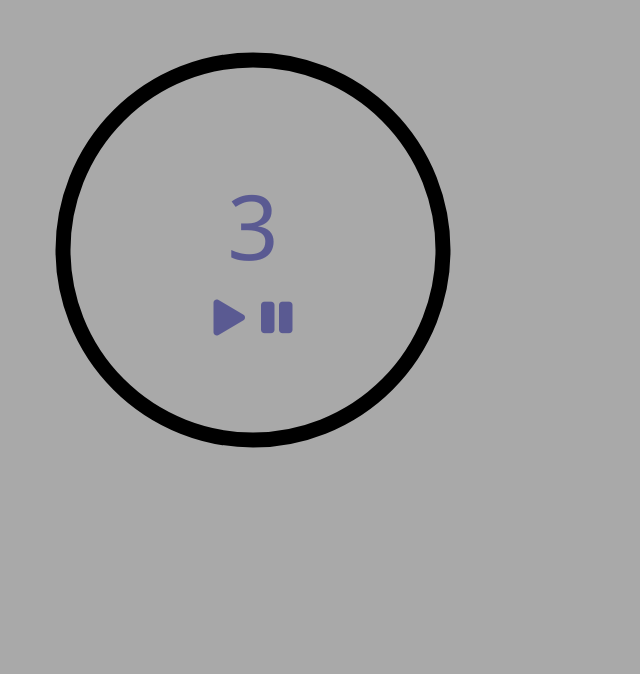
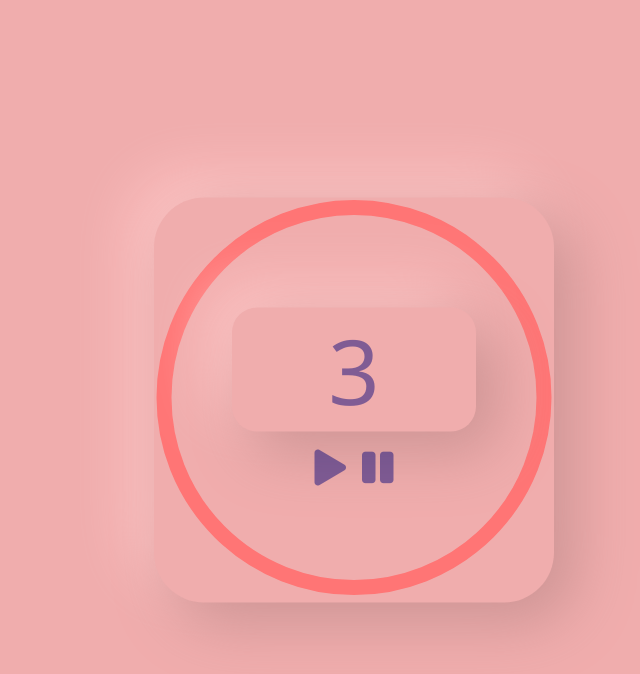
Before and after one commit to rizkyagung18/Timer-Project, a plain HTML site: page index.html in a window 1280 px wide. Shown: the whole page, without its empty margins (286-926 px from the left). Drawn offline with Linux system fonts and the light colour scheme; some packages are replaced by stand-ins of ours; a script that the page names is missing.

Commit message:
better ui :sparkles:

```diff
--- a/index.html
+++ b/index.html
@@ -21,7 +21,7 @@
         <svg class="dial">
           <circle
             fill="transparent"
-            stroke="black"
+            stroke="#ff7575"
             stroke-width="15"
             r="190"
             cx="0"
--- a/style.css
+++ b/style.css
@@ -1,6 +1,9 @@
 .container {
-  width: 602px;
-  margin: 50px auto;
+  width: max-content;
+  position: absolute;
+  top: 50%;
+  left: 50%;
+  transform: translate(-50%, -50%);
 }
 
 .dial {
@@ -11,6 +14,9 @@
 .timer {
   position: relative;
   display: inline-block;
+  border-radius: 50px;
+  background-color: #f0adad;
+  box-shadow: 20px 20px 60px #cc9393, -20px -20px 60px #ffc7c7;
 }
 
 * {
@@ -18,9 +24,9 @@
 }
 
 body {
-  font-family: 'Segoe UI', Roboto, Oxygen, Ubuntu, Cantarell, 'Fira Sans',
-    'Droid Sans', 'Helvetica Neue', Helvetica, Arial, sans-serif;
-    background-color: darkgray;
+  font-family: "Segoe UI", Roboto, Oxygen, Ubuntu, Cantarell, "Fira Sans",
+    "Droid Sans", "Helvetica Neue", Helvetica, Arial, sans-serif;
+  background-color: #f0adad;
 }
 
 .timer input {
@@ -29,9 +35,11 @@ body {
   width: 240px;
   font-size: 90px;
   text-align: center;
-  margin-bottom: 5px;
+  margin-bottom: 10px;
   color: #0077;
-  background-color: darkgray;
+  border-radius: 25px;
+  background-color: #f0adad;
+  box-shadow: 20px 20px 60px #cc9393, -20px -20px 60px #ffc7c7;
 }
 
 .timer button {
@@ -39,7 +47,7 @@ body {
   font-size: 36px;
   cursor: pointer;
   color: #0077;
-  background-color: darkgray;
+  background-color: transparent;
 }
 
 .timer button:focus {
```
Lines whose indentation alone changed are shown as unchanged.
